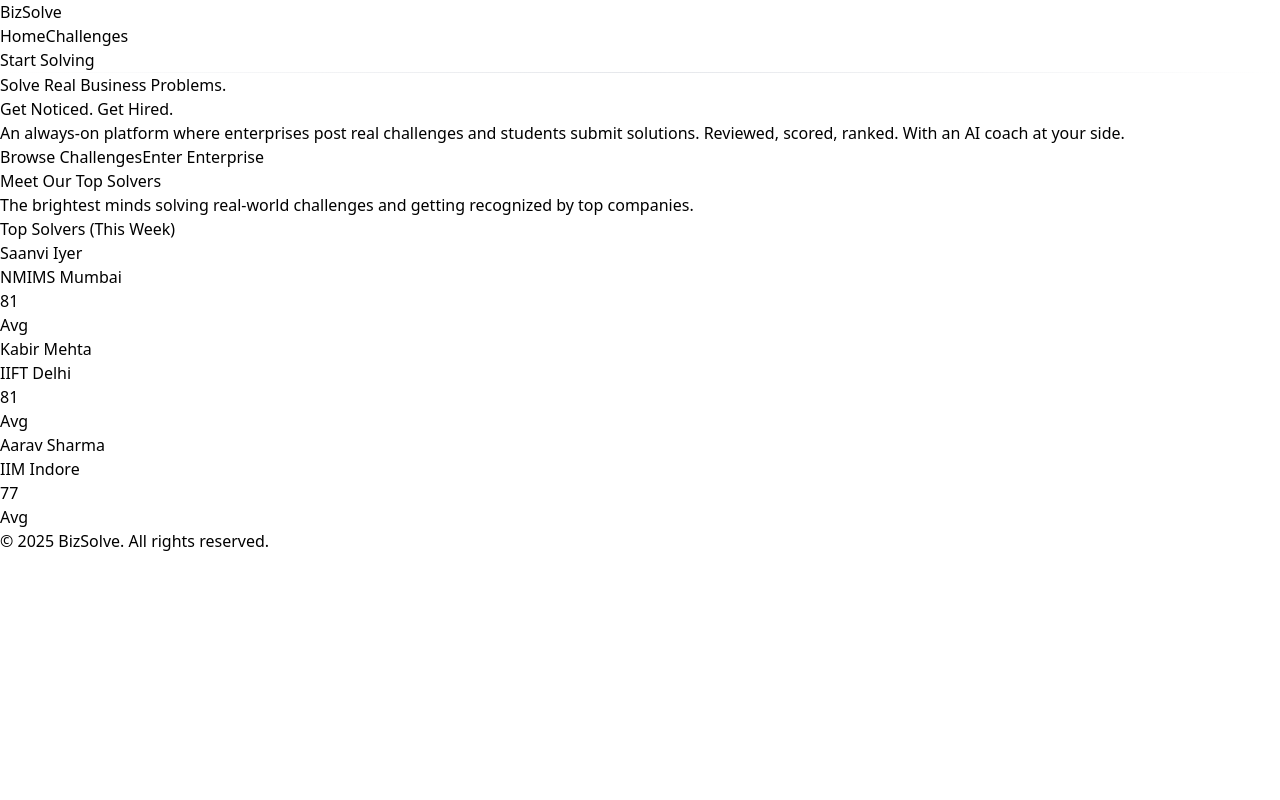
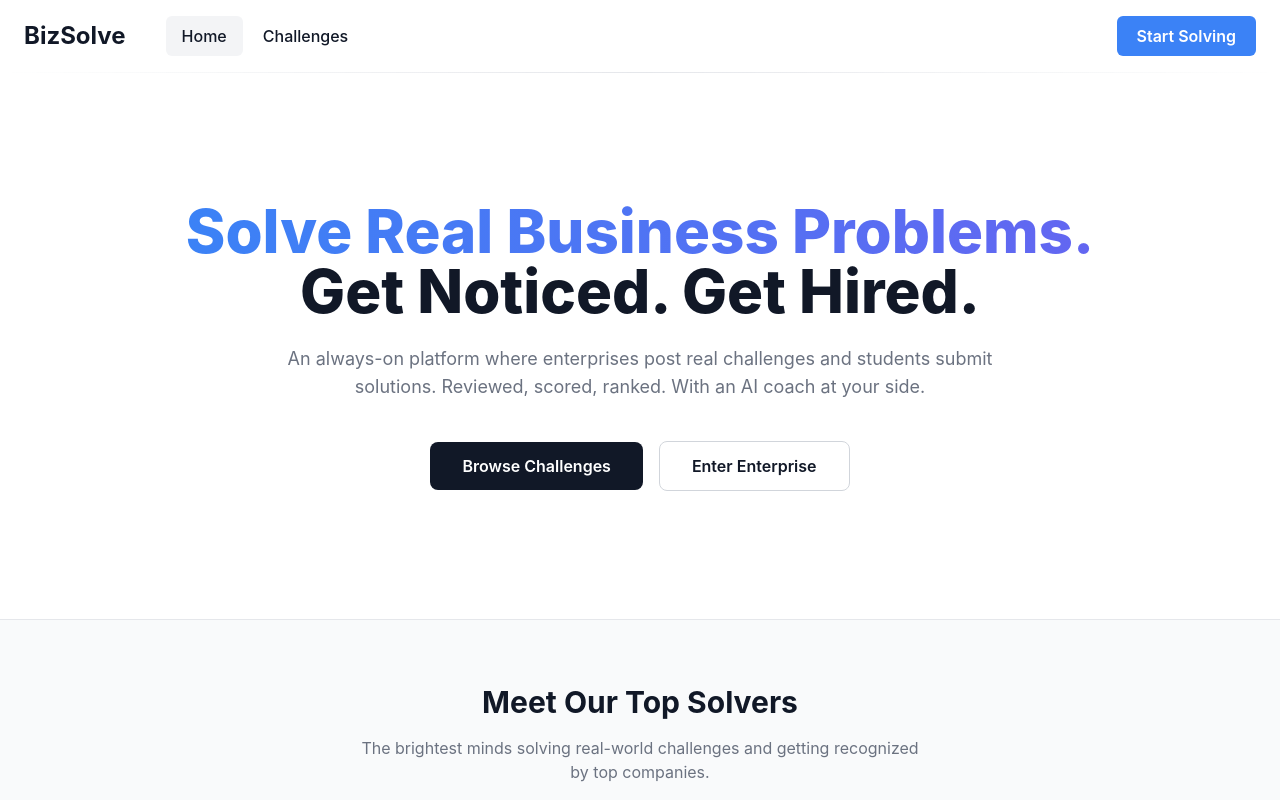
Before and after one commit to Rtuber1231/bizzolve, a Next.js app: page / in a window 1280 px wide. Shown: the top 800 px of the page. Built offline with nearby package versions, Linux system fonts and the light colour scheme.

Commit message:
Create tailwind.config.js

```diff
--- /dev/null
+++ b/tailwind.config.js
@@ -0,0 +1,23 @@
+/** @type {import('tailwindcss').Config} */
+module.exports = {
+  darkMode: 'class',
+  content: [
+    './pages/**/*.{js,ts,jsx,tsx,mdx}',
+    './components/**/*.{js,ts,jsx,tsx,mdx}',
+  ],
+  theme: {
+    extend: {
+      fontFamily: {
+        sans: ['Inter', 'sans-serif'],
+      },
+      colors: {
+        'brand-background': '#FFFFFF',
+        'brand-text': '#111827',
+        'brand-primary': '#111827',
+        'brand-secondary': '#6B7280',
+        'brand-signature': '#3B82F6',
+      },
+    },
+  },
+  plugins: [],
+}
```
